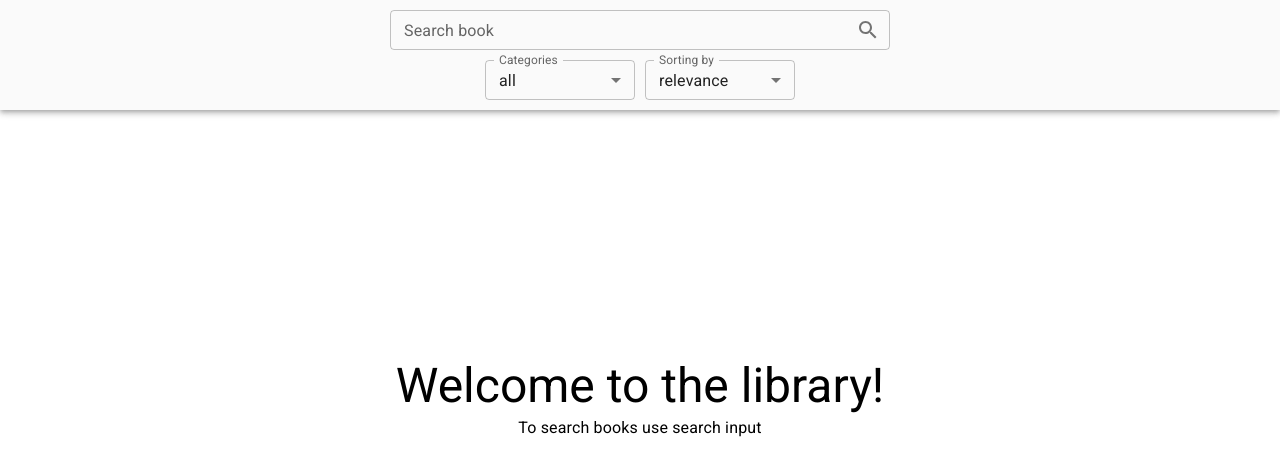
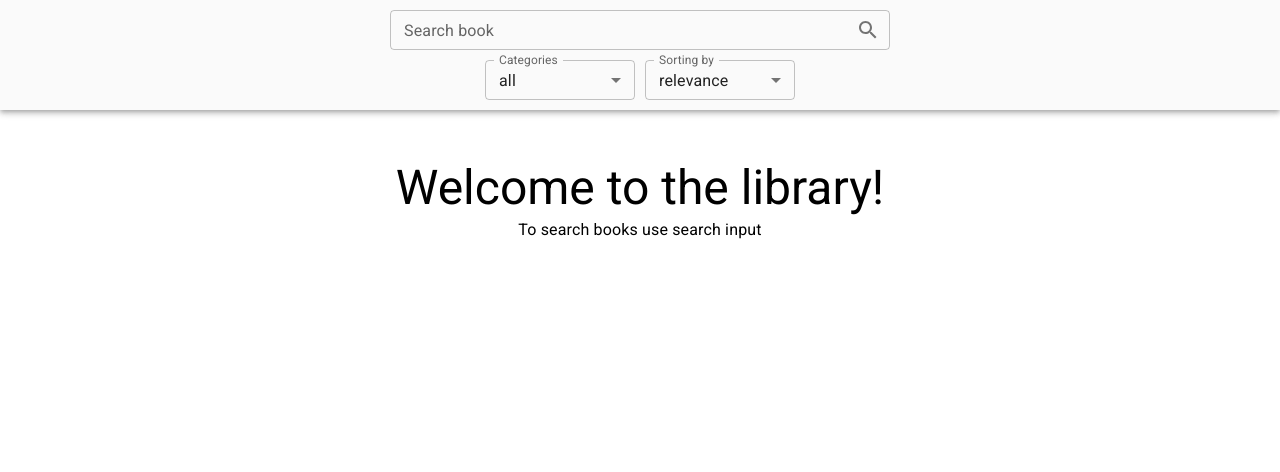
Before and after one commit to Brute1996/google-books-library, a React (Create React App) app: page / in a window 1280 px wide. Shown: the top 472 px of the page. Built offline with nearby package versions, Linux system fonts and the light colour scheme.

Commit message:
fix style for welcome text

```diff
--- a/src/components/BookList/WelcomeText/WelcomeText.styled.ts
+++ b/src/components/BookList/WelcomeText/WelcomeText.styled.ts
@@ -4,9 +4,5 @@ export const WelcomeTextWrapper = styled.div`
   display: flex;
   flex-direction: column;
   text-align: center;
-
-  position: absolute;
-  top: 50%;
-  left: 50%;
-  transform: translate(-50%, -50%);
+  margin-top: 50px;
 `;
```
